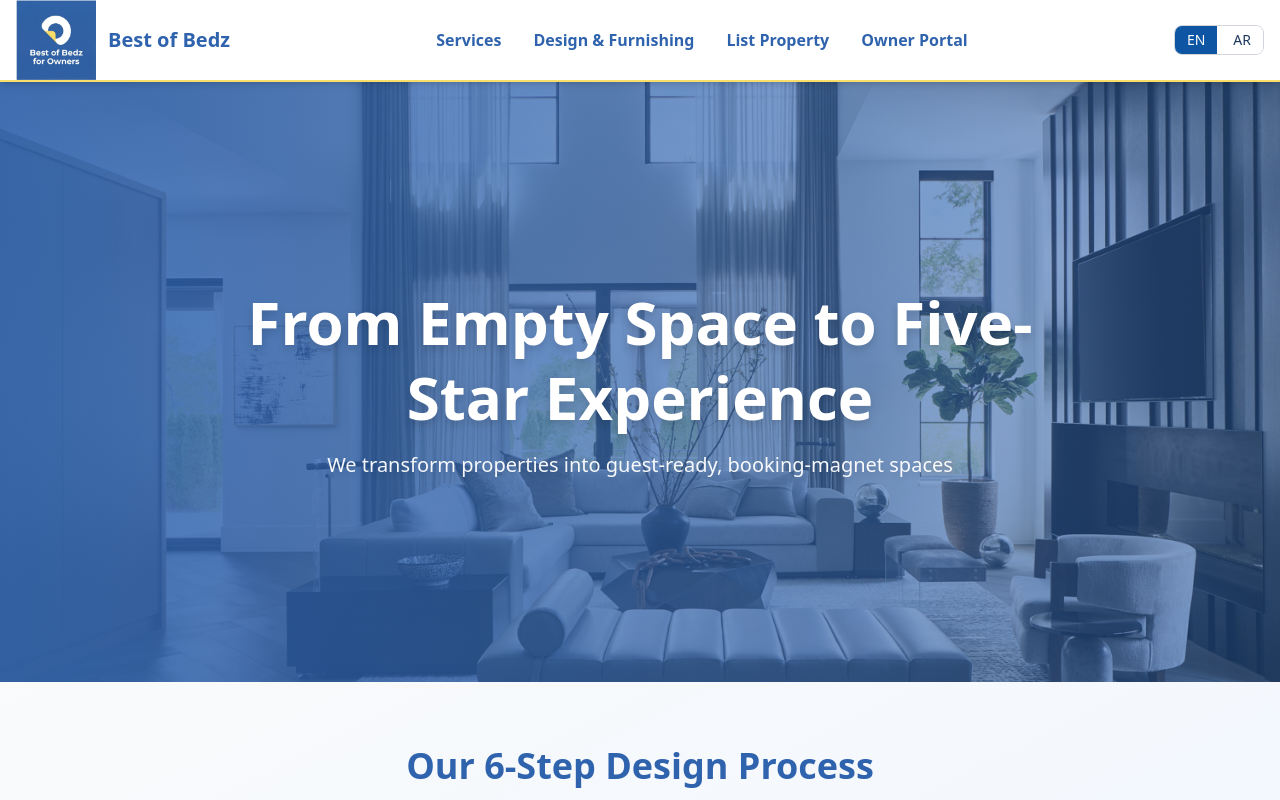
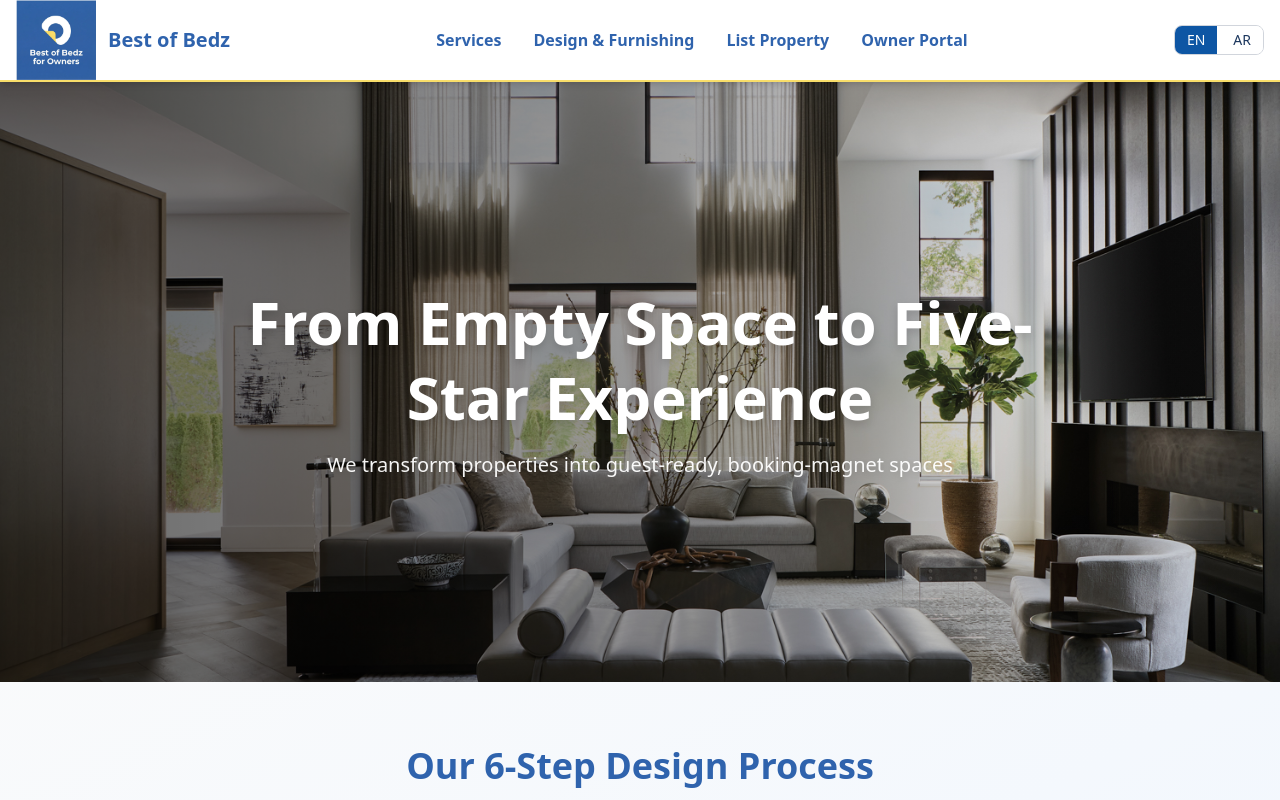
Before and after one commit to HASSANBOB533/property-mgtg-new, a Next.js app: page /en/design in a window 1280 px wide. Shown: the top 800 px of the page. Built offline with nearby package versions, Linux system fonts and the light colour scheme.

Commit message:
Change hero overlay from blue to transparent dark

```diff
--- a/components/design/DesignHero.tsx
+++ b/components/design/DesignHero.tsx
@@ -19,7 +19,7 @@
           quality={90}
         />
         {/* Overlay */}
-        <div className="absolute inset-0 bg-gradient-to-r from-[#2F63AD]/90 via-[#2F63AD]/70 to-[#2F63AD]/50"></div>
+        <div className="absolute inset-0 bg-gradient-to-r from-black/60 via-black/40 to-transparent"></div>
       </div>
 
       {/* Content */}
```
